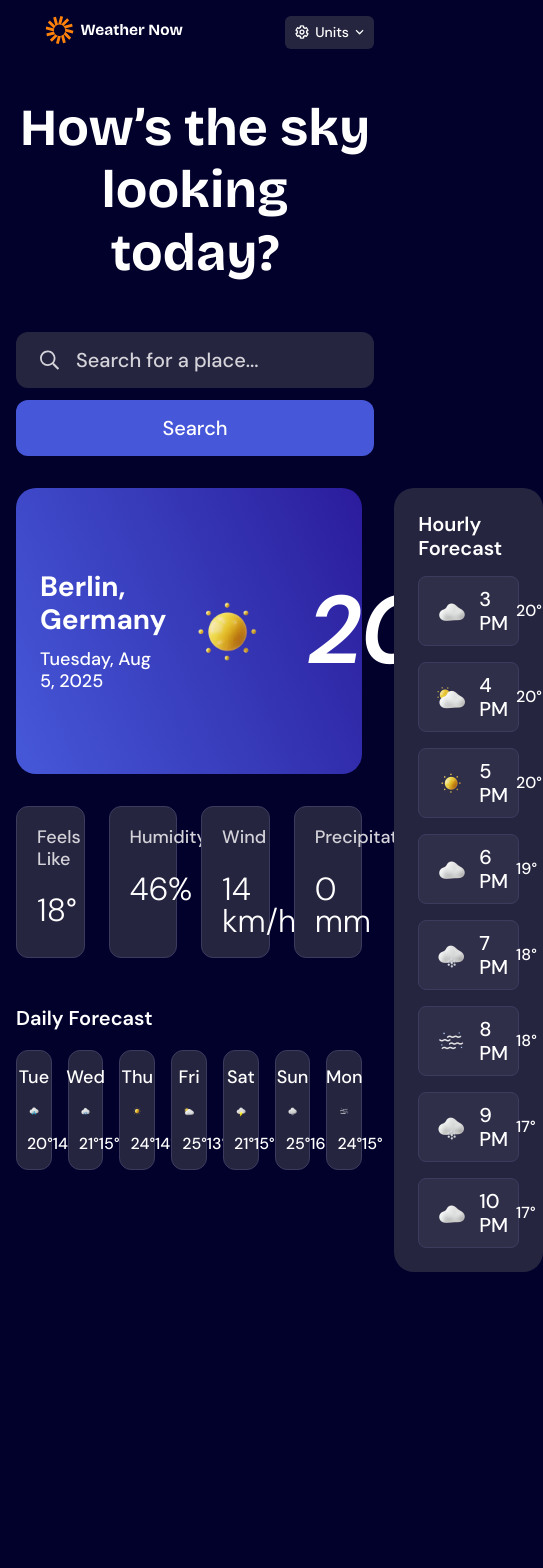
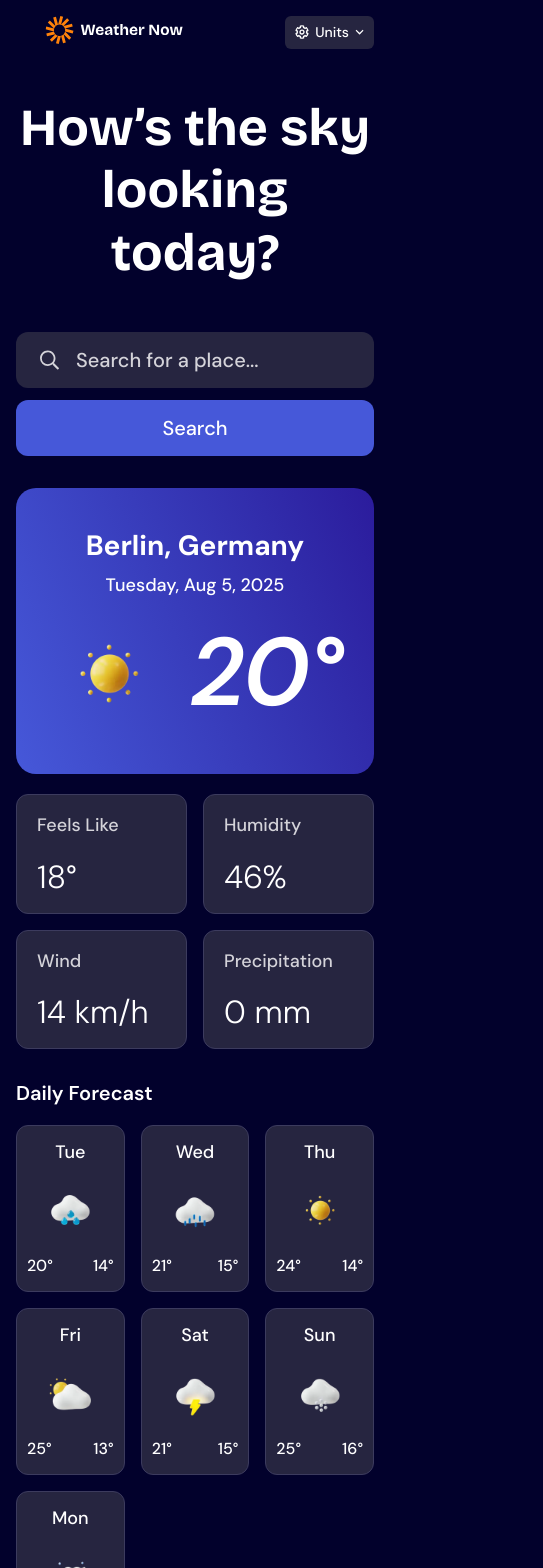
Before and after one commit to joshjavier/weather-app, a React (Vite) app: page / in a window 390 px wide. Shown: the top 1568 px of the page, 543 px wide, since content can reach past the window. Before the commit the page ends 1352 px from the top, so only its background shows below. Built offline with nearby package versions, Linux system fonts and the light colour scheme.

Commit message:
feat: adjust responsive layout and spacing

```diff
--- a/src/components/daily-forecast.tsx
+++ b/src/components/daily-forecast.tsx
@@ -25,7 +25,7 @@ export function DailyForecast() {
   return (
     <div className="space-y-250">
       <h2 className="text-preset-5">Daily Forecast</h2>
-      <div className="grid grid-cols-7 gap-200">
+      <div className="grid grid-cols-[repeat(auto-fit,_minmax(89px,_1fr))] gap-200 lg:grid-cols-7">
         <WeatherCard
           label="Tue"
           icon={{ src: '/images/icon-rain.webp', alt: 'Rain' }}
--- a/src/components/hourly-forecast.tsx
+++ b/src/components/hourly-forecast.tsx
@@ -1,3 +1,6 @@
+import * as React from 'react'
+import { twMerge } from '@/lib/utils'
+
 function HourlyWeatherCard({
   icon,
   time,
@@ -16,9 +19,18 @@ function HourlyWeatherCard({
   )
 }
 
-export function HourlyForecast() {
+export function HourlyForecast({
+  className,
+  ...props
+}: React.ComponentProps<'div'>) {
   return (
-    <div className="rounded-20 flex max-w-[384px] flex-1 flex-col gap-200 bg-neutral-800 p-300">
+    <div
+      className={twMerge(
+        'rounded-20 flex flex-col gap-200 bg-neutral-800 px-200 py-250 sm:p-300',
+        className,
+      )}
+      {...props}
+    >
       <div className="flex items-center justify-between">
         <h2 className="text-preset-5">Hourly Forecast</h2>
       </div>
--- a/src/components/weather-data.tsx
+++ b/src/components/weather-data.tsx
@@ -4,12 +4,12 @@ import { WeatherInfo } from './weather-info'
 
 export function WeatherData() {
   return (
-    <div className="flex w-full gap-400">
-      <div className="flex-1 space-y-600">
+    <div className="flex w-full gap-400 max-lg:flex-col">
+      <div className="space-y-400 lg:basis-800/1216 lg:space-y-600">
         <WeatherInfo />
         <DailyForecast />
       </div>
-      <HourlyForecast />
+      <HourlyForecast className="lg:max-w-[384px] lg:basis-384/1216" />
     </div>
   )
 }
--- a/src/components/weather-info.tsx
+++ b/src/components/weather-info.tsx
@@ -9,9 +9,9 @@ function WeatherDetail({ label, value }: { label: string; value: string }) {
 
 export function WeatherInfo() {
   return (
-    <div>
-      <div className="rounded-20 mb-400 flex min-h-[286px] items-center justify-between bg-blue-700 bg-linear-67 from-blue-500 to-blue-700 px-300 py-1000">
-        <div className="space-y-150">
+    <div className="space-y-250 lg:space-y-400">
+      <div className="rounded-20 flex min-h-[286px] items-center justify-between gap-200 bg-blue-700 bg-linear-67 from-blue-500 to-blue-700 px-300 max-sm:flex-col max-sm:justify-center">
+        <div className="space-y-150 max-sm:text-center">
           <p className="text-preset-4">Berlin, Germany</p>
           <p className="text-preset-6">Tuesday, Aug 5, 2025</p>
         </div>
@@ -22,10 +22,12 @@ export function WeatherInfo() {
             width={120}
             height={120}
           />
-          <div className="text-preset-1 italic">20&deg;</div>
+          <div className="text-preset-1 italic max-[375px]:-translate-x-400 max-[375px]:text-[80px]">
+            20&deg;
+          </div>
         </div>
       </div>
-      <div className="grid grid-cols-4 gap-300">
+      <div className="grid grid-cols-2 gap-200 sm:grid-cols-4 sm:gap-250 lg:gap-300">
         <WeatherDetail label="Feels Like" value="18&deg;" />
         <WeatherDetail label="Humidity" value="46%" />
         <WeatherDetail label="Wind" value="14 km/h" />
```
